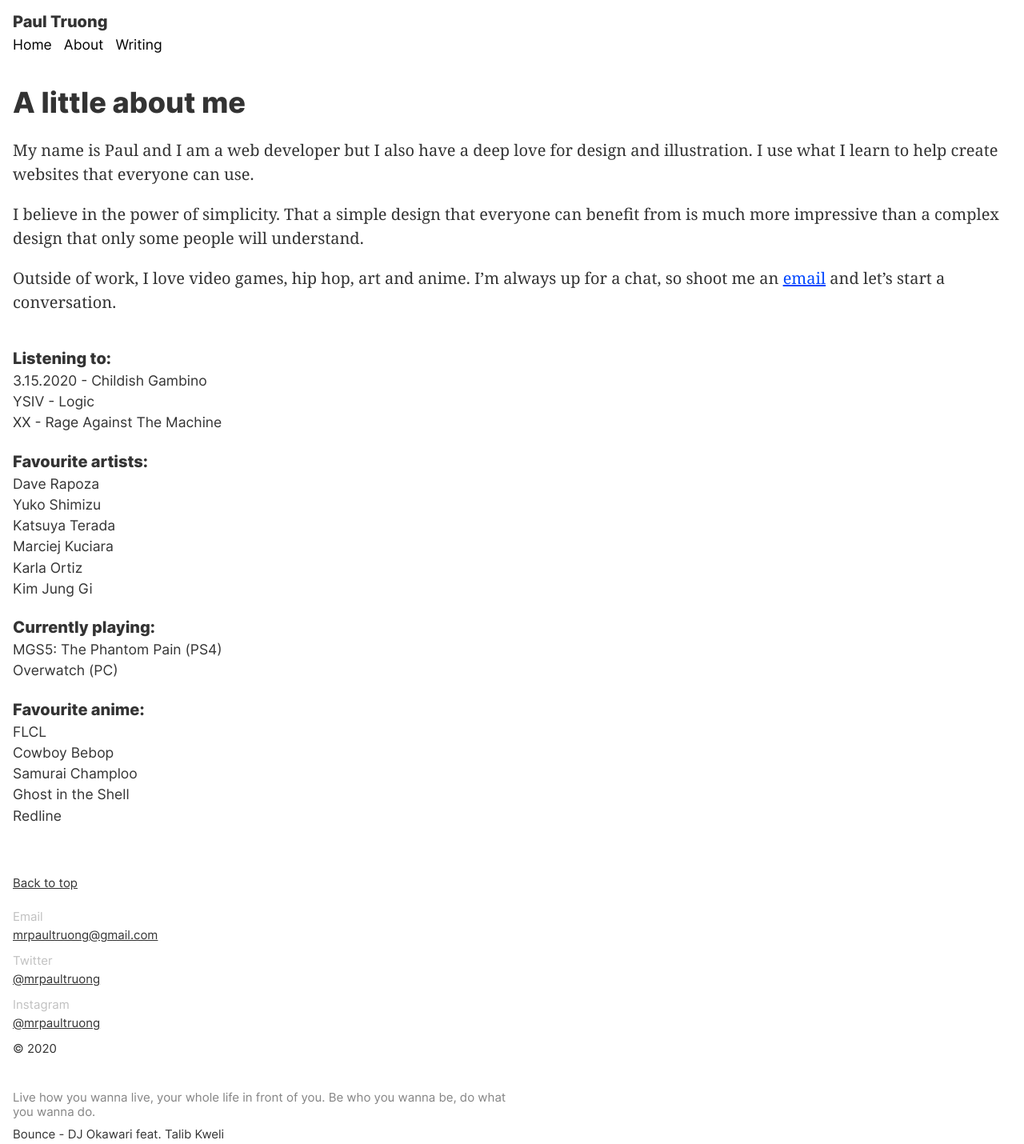
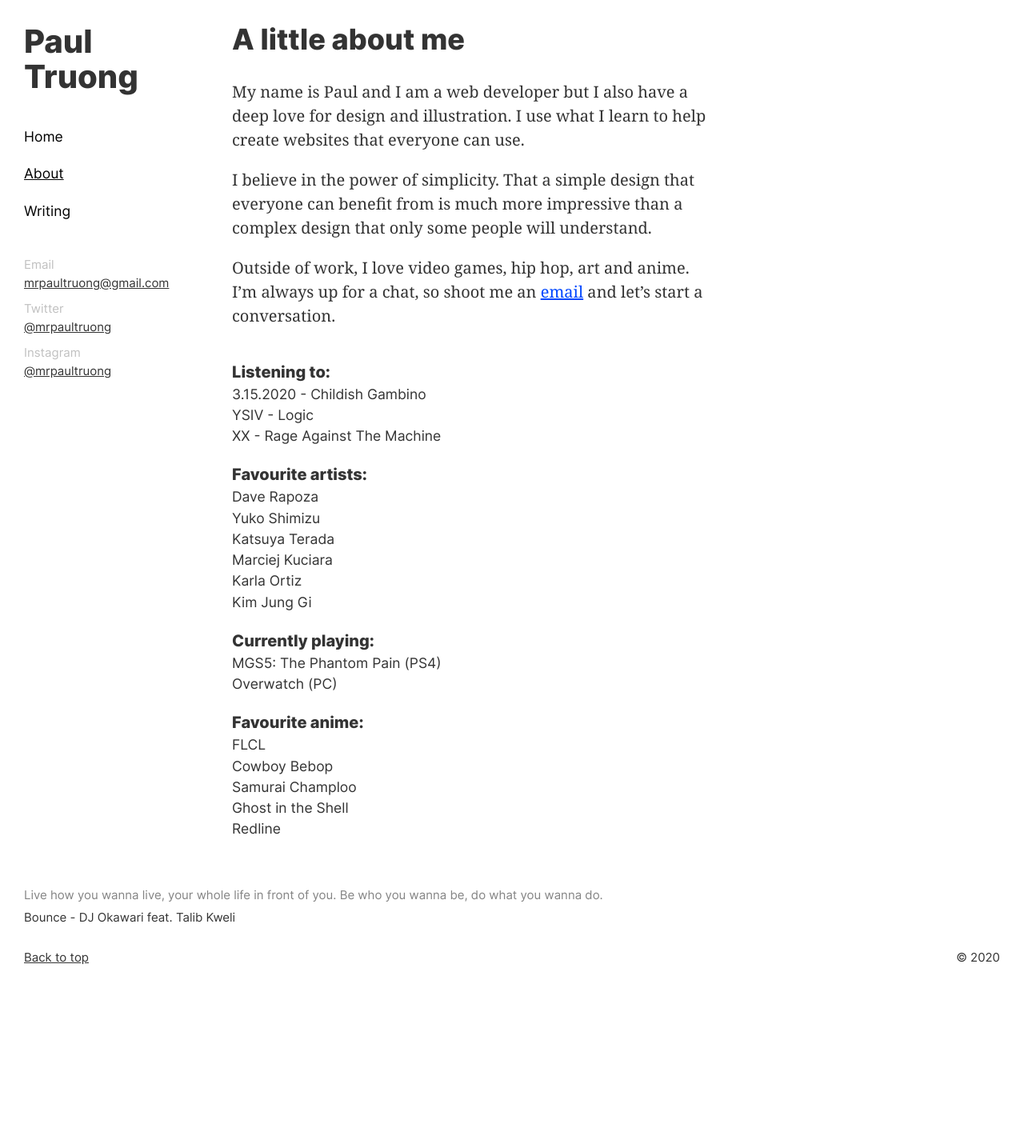
Before and after one commit to paulTruong/paultruong.me, a Gatsby site: page /about in a window 1280 px wide. Shown: the whole page at 80% size. After the commit the page ends 1238 px from the top, so only its background shows below. Built offline with nearby package versions, Linux system fonts and the light colour scheme; Gatsby itself is replaced by a stand-in of ours.

Commit message:
Nav sidebar for desktop

```diff
--- a/gatsby-config.js
+++ b/gatsby-config.js
@@ -102,7 +102,6 @@ module.exports = {
         background_color: `#663399`,
         theme_color: `#663399`,
         display: `minimal-ui`,
-        icon: `src/images/gatsby-icon.png`, // This path is relative to the root of the site.
       },
     },
     // this (optional) plugin enables Progressive Web App + Offline functionality
--- a/src/components/Footer/footer.js
+++ b/src/components/Footer/footer.js
@@ -3,6 +3,8 @@ import SongLyrics from "../songlyrics"
 import { useStaticQuery, graphql } from "gatsby"
 import Social from '../Social/social'
 import FooterStyles from './footer.module.css'
+import LayoutStyles from "../layout.module.css"
+
 export default () => {
   const data = useStaticQuery(
     graphql`
@@ -21,12 +23,22 @@ export default () => {
   )
   return (
     <footer className={FooterStyles.footer}>
-      <a className={FooterStyles.footer__backtotop} href='#top'>Back to top</a>
-      {data.site.siteMetadata.social.map((node) => (
-        <Social channel={node.channel} label={node.label} link={node.link}></Social>
-      ))}
-      © {new Date().getFullYear()}
+      <div className={`${LayoutStyles.sidenav} ${LayoutStyles.sidenav__footer}`}>
+        {data.site.siteMetadata.social.map((node) => (
+          <Social channel={node.channel} label={node.label} link={node.link}></Social>
+        ))}
+      </div>
       <SongLyrics></SongLyrics>
+      <div style={{
+        display: `flex`,
+        justifyContent: `space-between`,
+        margin: `1.5rem 0 0 0`
+      }}>
+        <a className={FooterStyles.footer__backtotop} href='#top'>Back to top</a>
+        <div>
+          © {new Date().getFullYear()}
+        </div>
+      </div>
     </footer >
   )
 }
--- a/src/components/Footer/footer.module.css
+++ b/src/components/Footer/footer.module.css
@@ -7,6 +7,13 @@
 
 .footer__backtotop {
   display: block;
-  margin: 0 0 1rem 0;
   color: #333;
 }
+
+@media (min-width: 780px) {
+  .footer_social {
+    position: fixed;
+    bottom: 0;
+    margin: 0 0 2rem 0;
+  }
+}
--- a/src/components/Header/header.js
+++ b/src/components/Header/header.js
@@ -2,14 +2,10 @@ import PropTypes from "prop-types"
 import React from "react"
 import MainMenu from "../MainMenu/mainmenu"
 import HeaderStyles from "./header.module.css"
+import LayoutStyles from "../layout.module.css"
 
 const Header = ({ siteTitle }) => (
-  <header
-    id="top"
-    style={{
-      margin: `0 0 2rem 0`,
-    }}
-  >
+  <header className={`${LayoutStyles.sidenav} ${LayoutStyles.sidenav__header}`} >
     <h1 className={HeaderStyles.header__title}>
       {siteTitle}
     </h1>
--- a/src/components/Header/header.module.css
+++ b/src/components/Header/header.module.css
@@ -1,4 +1,20 @@
+.header {
+  margin: 0 0 2rem 0;
+}
+
 .header__title {
   font-size: 1rem;
   margin: 0 0 0.25rem 0;
 }
+@media (min-width: 780px) {
+  .header {
+    position: fixed;
+    top: 0;
+  }
+}
+
+@media (min-width: 780px) and (min-height: 630px) {
+  .header__title {
+    font-size: 2rem;
+  }
+}
--- a/src/components/MainMenu/mainmenu.module.css
+++ b/src/components/MainMenu/mainmenu.module.css
@@ -15,3 +15,19 @@
   color: #000;
   text-decoration: none;
 }
+
+.mainMenu__link:hover,
+.mainMenu__link[aria-current="page"] {
+  text-decoration: underline;
+}
+
+@media (min-width: 780px) and (min-height: 630px) {
+  .mainMenu__item {
+    display: block;
+    margin: 0 0 1rem 0;
+  }
+
+  .mainMenu {
+    margin: 2rem 0 0 0;
+  }
+}
--- a/src/components/layout.css
+++ b/src/components/layout.css
@@ -45,6 +45,7 @@ h6 {
 h1 {
   /* 28px */
   font-size: 1.75rem;
+  margin: 1.5rem 0;
 }
 
 h2 {
@@ -104,3 +105,9 @@ a {
     font-size: 1.2rem;
   }
 }
+
+@media (min-width: 780px) {
+  body {
+    margin: 1.5rem;
+  }
+}
--- a/src/components/layout.js
+++ b/src/components/layout.js
@@ -13,6 +13,7 @@ import Header from "./Header/header"
 import Footer from "./Footer/footer"
 
 import "./layout.css"
+import LayoutStyles from "./layout.module.css"
 
 const Layout = ({ children }) => {
   const data = useStaticQuery(graphql`
@@ -28,9 +29,7 @@ const Layout = ({ children }) => {
   return (
     <>
       <Header siteTitle={data.site.siteMetadata.title} />
-      <div>
-        <main>{children}</main>
-      </div>
+      <main className={LayoutStyles.content}>{children}</main>
       <Footer></Footer>
     </>
   )
--- /dev/null
+++ b/src/components/layout.module.css
@@ -0,0 +1,22 @@
+@media (min-width: 780px) and (min-height: 630px) {
+  .sidenav {
+    position: fixed;
+    max-width: 200px;
+  }
+
+  .sidenav__header {
+    top: 1.5rem;
+  }
+
+  .sidenav__footer {
+    top: 0;
+    margin: 16rem 0 0 0;
+  }
+
+  .content {
+    margin: 0 0 0 260px;
+    max-width: 600px;
+    min-height: 600px;
+    min-height: calc(80vh - 3rem);
+  }
+}
--- a/src/components/songlyrics.js
+++ b/src/components/songlyrics.js
@@ -6,7 +6,7 @@ const SongLyrics = () => (
     fontSize: `0.75rem`,
     margin: `2rem 0 0 0`,
     lineHeight: `1.2`,
-    maxWidth: `50%`,
+    maxWidth: `75%`,
   }}>
     <div style={{
       color: `#848484`,
--- a/src/templates/blog-post.js
+++ b/src/templates/blog-post.js
@@ -2,14 +2,17 @@ import React from "react"
 import Layout from "../components/layout"
 import { graphql } from "gatsby"
 import typeStyles from "../components/typography.module.css"
+import SEO from "../components/seo"
+
 
 export default ({ data }) => {
   const post = data.markdownRemark
   return (
     <Layout>
+      <SEO title={post.frontmatter.title} />
       <header
         style={{
-          margin: `0 0 2rem 0`,
+          margin: `1.5rem 0`,
         }}
       >
         <h1
```
